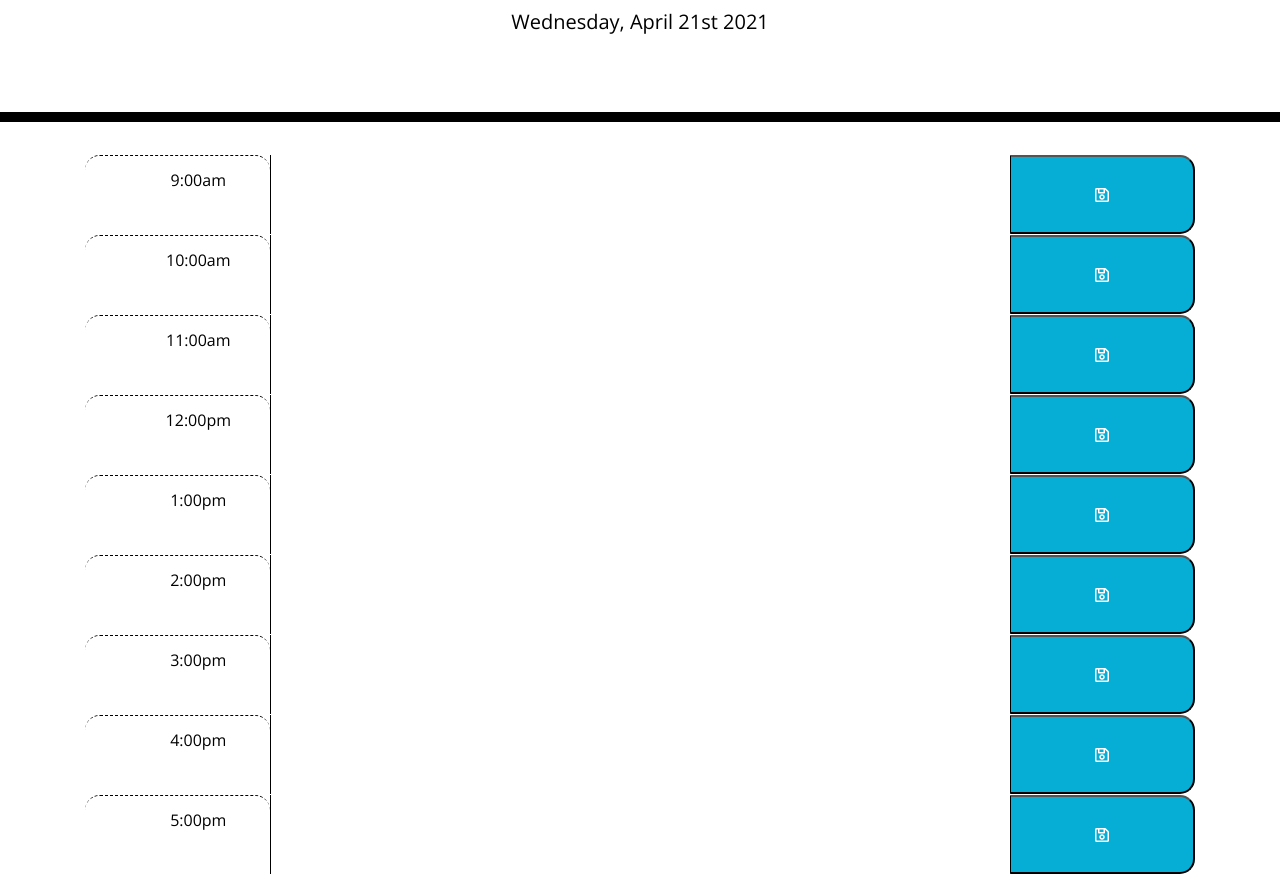
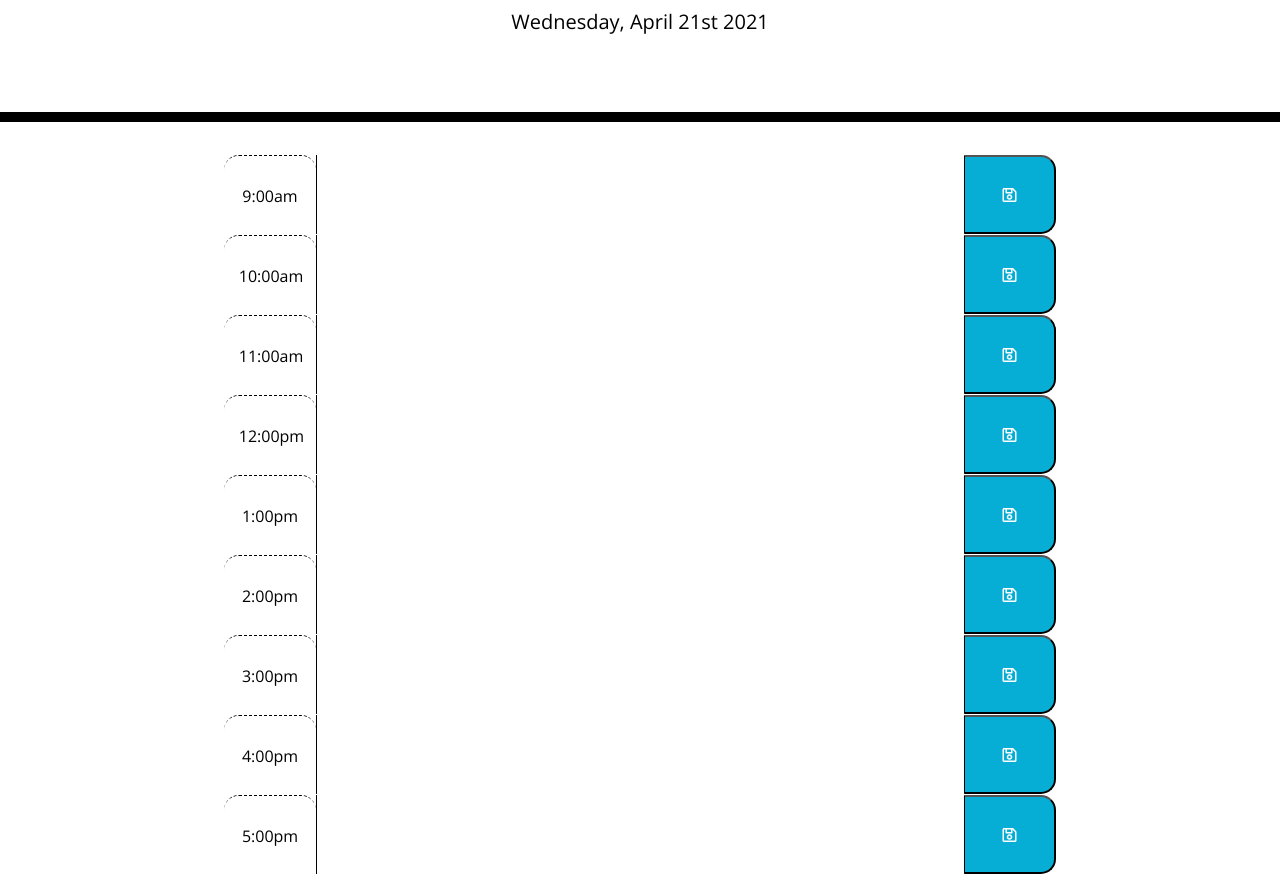
Before and after one commit to hector-rangel/Work-Day-Scheduler, a plain HTML site: page index.html in a window 1280 px wide. Shown: the part 182-1056 px from the top of the page. Drawn offline with nearby package versions, Linux system fonts and the light colour scheme.

Commit message:
changed textarea-cols to 7 from 6 and centered rows

```diff
--- a/Assets/style.css
+++ b/Assets/style.css
@@ -34,6 +34,7 @@ textarea{
   white-space: pre-wrap;
   height: 80px;
   border-top: 1px solid white;;
+  justify-content: center;
 }
 
 .hour {
--- a/index.html
+++ b/index.html
@@ -23,101 +23,101 @@
     <!-- Timeblocks go here -->
     <div class="container">
       <div class="row">
-        <div class="col-2 time-block hour">
+        <div class="col-1 time-block hour">
           9:00am
         </div>
-        <textarea class="col-8">
+        <textarea class="col-7">
 
         </textarea>
-        <button type="button" class="col-2 saveBtn saveBtn i:hover far fa-save"></button>
+        <button type="button" class="col-1 saveBtn saveBtn i:hover far fa-save"></button>
       </div>
     </div>
     <div class="container">
       <div class="row">
-        <div class="col-2 time-block hour">
+        <div class="col-1 time-block hour">
           10:00am
         </div>
-        <textarea class="col-8">
+        <textarea class="col-7">
 
         </textarea>
-        <button type="button" class="col-2 saveBtn saveBtn i:hover far fa-save"></button>
+        <button type="button" class="col-1 saveBtn saveBtn i:hover far fa-save"></button>
       </div>
     </div>
     <div class="container">
       <div class="row">
-        <div class="col-2 time-block hour">
+        <div class="col-1 time-block hour">
           11:00am
         </div>
-        <textarea class="col-8">
+        <textarea class="col-7">
 
         </textarea>
-        <button type="button" class="col-2 saveBtn saveBtn i:hover far fa-save"></button>
+        <button type="button" class="col-1 saveBtn saveBtn i:hover far fa-save"></button>
       </div>
     </div>
     <div class="container">
       <div class="row">
-        <div class="col-2 time-block hour">
+        <div class="col-1 time-block hour">
           12:00pm
         </div>
-        <textarea class="col-8">
+        <textarea class="col-7">
 
         </textarea>
-        <button type="button" class="col-2 saveBtn saveBtn i:hover far fa-save"></button>
+        <button type="button" class="col-1 saveBtn saveBtn i:hover far fa-save"></button>
       </div>
     </div>
     <div class="container">
       <div class="row">
-        <div class="col-2 time-block hour">
+        <div class="col-1 time-block hour">
           1:00pm
         </div>
-        <textarea class="col-8">
+        <textarea class="col-7">
 
         </textarea>
-        <button type="button" class="col-2 saveBtn saveBtn i:hover far fa-save"></button>
+        <button type="button" class="col-1 saveBtn saveBtn i:hover far fa-save"></button>
       </div>
     </div>
     <div class="container">
       <div class="row">
-        <div class="col-2 time-block hour">
+        <div class="col-1 time-block hour">
           2:00pm
         </div>
-        <textarea class="col-8">
+        <textarea class="col-7">
 
         </textarea>
-        <button type="button" class="col-2 saveBtn saveBtn i:hover far fa-save"></button>
+        <button type="button" class="col-1 saveBtn saveBtn i:hover far fa-save"></button>
       </div>
     </div>
     <div class="container">
       <div class="row">
-        <div class="col-2 time-block hour">
+        <div class="col-1 time-block hour">
           3:00pm
         </div>
-        <textarea class="col-8">
+        <textarea class="col-7">
 
         </textarea>
-        <button type="button" class="col-2 saveBtn saveBtn i:hover far fa-save"></button>
+        <button type="button" class="col-1 saveBtn saveBtn i:hover far fa-save"></button>
       </div>
     </div>
     <div class="container">
       <div class="row">
-        <div class="col-2 time-block hour">
+        <div class="col-1 time-block hour">
           4:00pm
         </div>
-        <textarea class="col-8">
+        <textarea class="col-7">
 
         </textarea>
-        <button type="button" class="col-2 saveBtn saveBtn i:hover far fa-save"></button>
+        <button type="button" class="col-1 saveBtn saveBtn i:hover far fa-save"></button>
       </div>
     </div>
     <div class="container">
       <div class="row">
-        <div class="col-2 time-block hour">
+        <div class="col-1 time-block hour">
           5:00pm
         </div>
-        <textarea class="col-8">
+        <textarea class="col-7">
 
         </textarea>
-        <button type="button" class="col-2 saveBtn saveBtn i:hover far fa-save"></button>
+        <button type="button" class="col-1 saveBtn saveBtn i:hover far fa-save"></button>
       </div>
     </div>
   </div>
```
